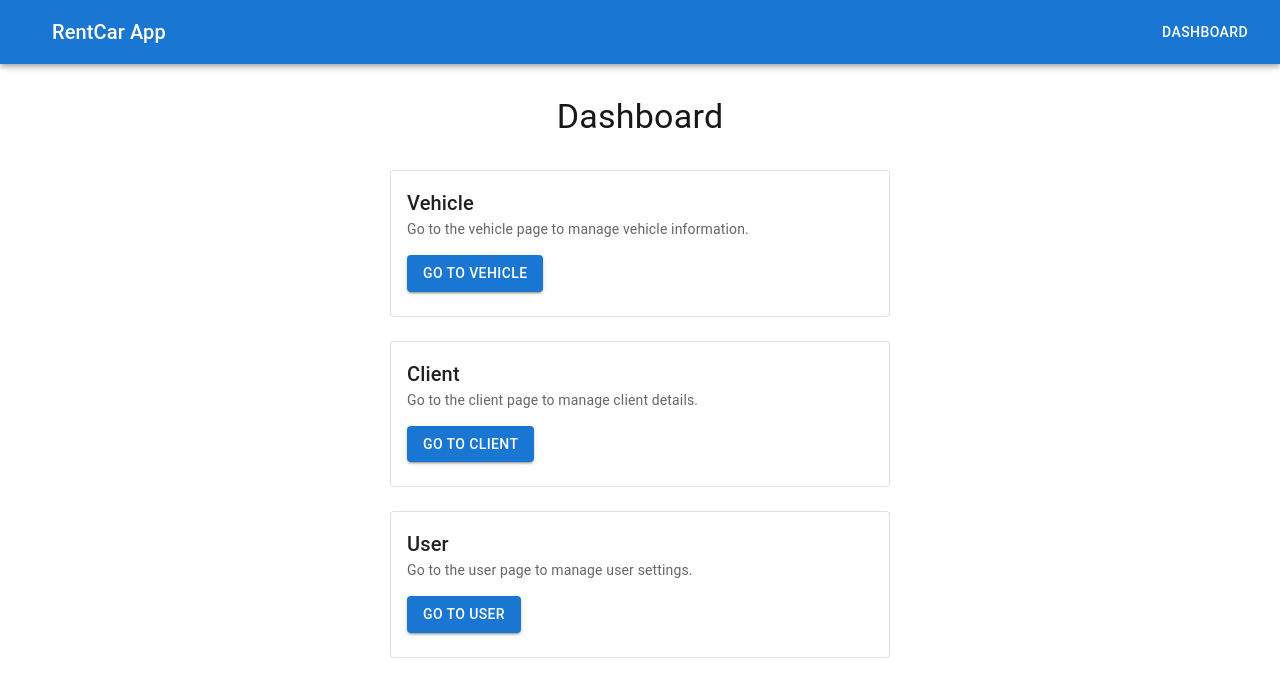
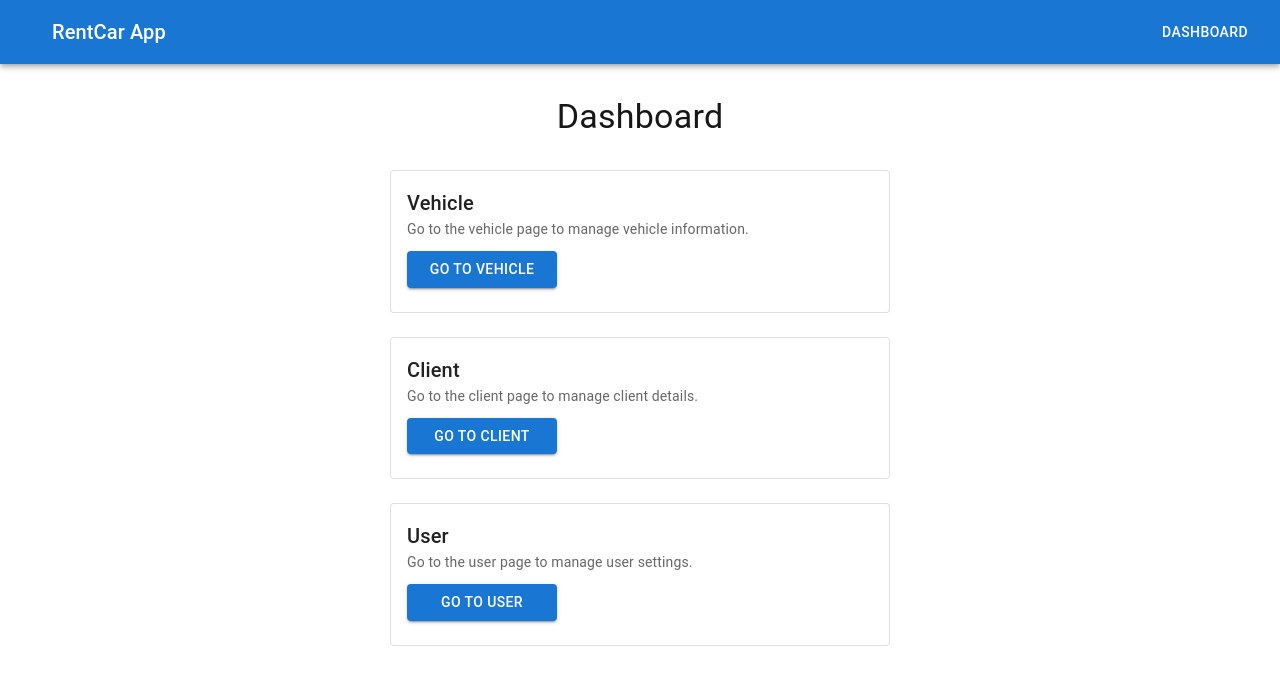
Before and after one commit to ramndiazg/rentcar-app, a Next.js app in the folder frontend/: page /dashboard in a window 1280 px wide. Shown: the top 696 px of the page. Built offline with nearby package versions, Linux system fonts and the light colour scheme; no server answers; sample sign-in values are in the browser's storage.

Commit message:
using styled in dashboard

```diff
--- a/frontend/src/app/dashboard/page.js
+++ b/frontend/src/app/dashboard/page.js
@@ -4,6 +4,7 @@ import { jwtDecode } from "jwt-decode";
 import { useEffect, useState } from "react";
 import { useRouter } from "next/navigation";
 import Appbar from "../components/Appbar";
+import { styled } from "@mui/system";
 import {
   Container,
   Typography,
@@ -13,6 +14,20 @@ import {
   Button,
   Stack,
 } from "@mui/material";
+
+const StyledCard = styled(Card)({
+  maxWidth: 500,
+  width: "100%"
+});
+
+const StyledButton = styled(Button)({
+  marginTop: 12,
+  width: "150px"
+});
+
+const StyledStack = styled(Stack)({
+  alignItems: "center"
+});
 
 export default function Dashboard() {
   const [data, setData] = useState(null);
@@ -65,63 +80,57 @@ export default function Dashboard() {
     <Container>
       <Box sx={{ textAlign: "center", marginY: 4 }}>
         <Typography variant="h4">Dashboard</Typography>
-        {/* <Typography variant="subtitle1" color="textSecondary">
-          Welcome!
-        </Typography> */}
       </Box>
 
-      <Stack spacing={3} sx={{ alignItems: "center" }}>
-        <Card variant="outlined" sx={{ maxWidth: 500, width: "100%" }}>
+      <StyledStack spacing={3}>
+        <StyledCard variant="outlined">
           <CardContent>
             <Typography variant="h6">Vehicle</Typography>
             <Typography variant="body2" color="textSecondary">
               Go to the vehicle page to manage vehicle information.
             </Typography>
-            <Button
+            <StyledButton
               variant="contained"
               color="primary"
               onClick={() => goToPage("/vehicle")}
-              sx={{ marginTop: 2 }}
             >
               Go to Vehicle
-            </Button>
+            </StyledButton>
           </CardContent>
-        </Card>
+        </StyledCard>
 
-        <Card variant="outlined" sx={{ maxWidth: 500, width: "100%" }}>
+        <StyledCard variant="outlined">
           <CardContent>
             <Typography variant="h6">Client</Typography>
             <Typography variant="body2" color="textSecondary">
               Go to the client page to manage client details.
             </Typography>
-            <Button
+            <StyledButton
               variant="contained"
               color="primary"
               onClick={() => goToPage("/client")}
-              sx={{ marginTop: 2 }}
             >
               Go to Client
-            </Button>
+            </StyledButton>
           </CardContent>
-        </Card>
+        </StyledCard>
 
-        <Card variant="outlined" sx={{ maxWidth: 500, width: "100%" }}>
+        <StyledCard variant="outlined">
           <CardContent>
             <Typography variant="h6">User</Typography>
             <Typography variant="body2" color="textSecondary">
               Go to the user page to manage user settings.
             </Typography>
-            <Button
+            <StyledButton
               variant="contained"
               color="primary"
               onClick={() => goToPage("/user")}
-              sx={{ marginTop: 2 }}
             >
               Go to User
-            </Button>
+            </StyledButton>
           </CardContent>
-        </Card>
-      </Stack>
+        </StyledCard>
+      </StyledStack>
     </Container>
     </div>
   );
--- a/frontend/src/app/login/page.js
+++ b/frontend/src/app/login/page.js
@@ -8,7 +8,7 @@ import TextField from "@mui/material/TextField";
 import { FormControl, FormLabel } from "@mui/material";
 import { styled } from "@mui/system";
 
-const Container = styled("div")({
+const StyledContainer = styled("div")({
   textAlign: "center",
   padding: "50px",
 });
@@ -71,7 +71,7 @@ export default function LoginPage() {
   };
 
   return (
-    <Container>
+    <StyledContainer>
       <form onSubmit={handleSubmit}>
       <StyledFormControl>
       <StyledFormLabel>Login</StyledFormLabel>
@@ -97,6 +97,6 @@ export default function LoginPage() {
         {error && <div className="error">{error}</div>}
         </StyledFormControl>
       </form>
-    </Container>
+    </StyledContainer>
   );
 }
```
